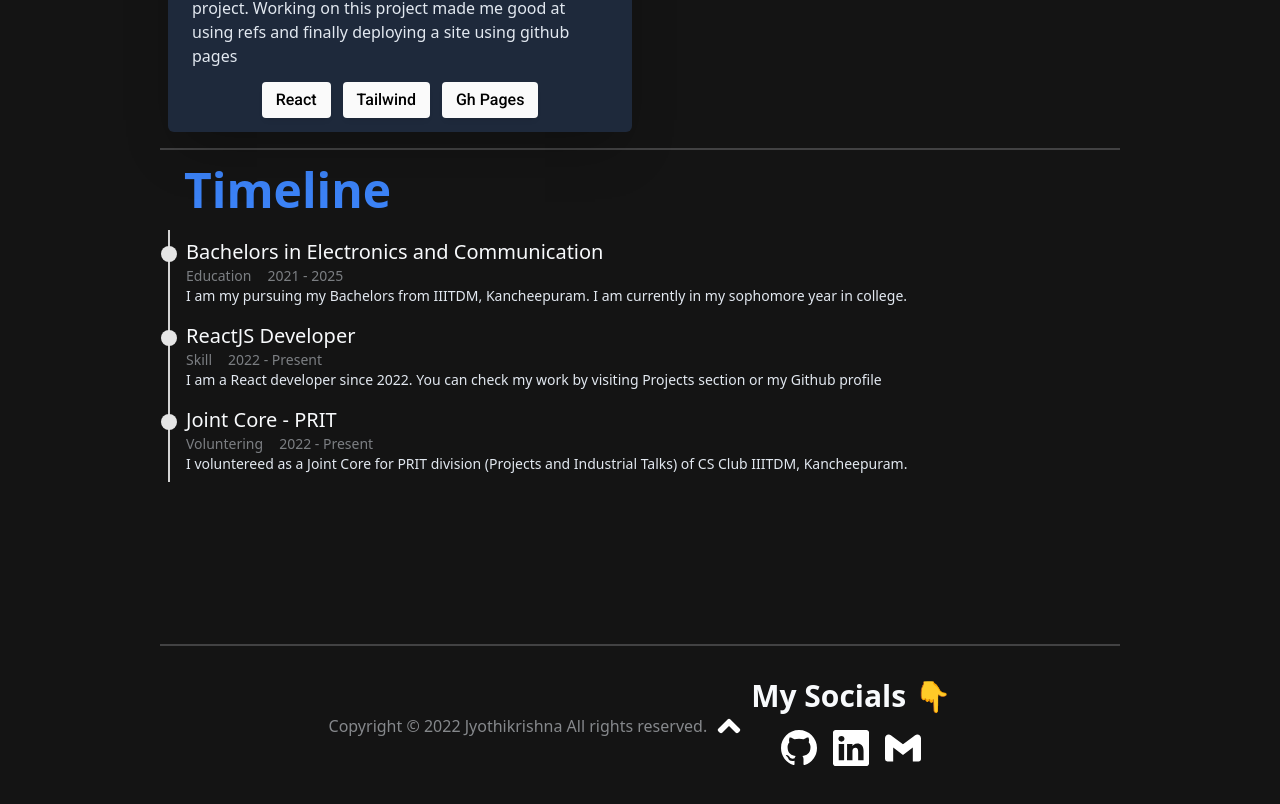
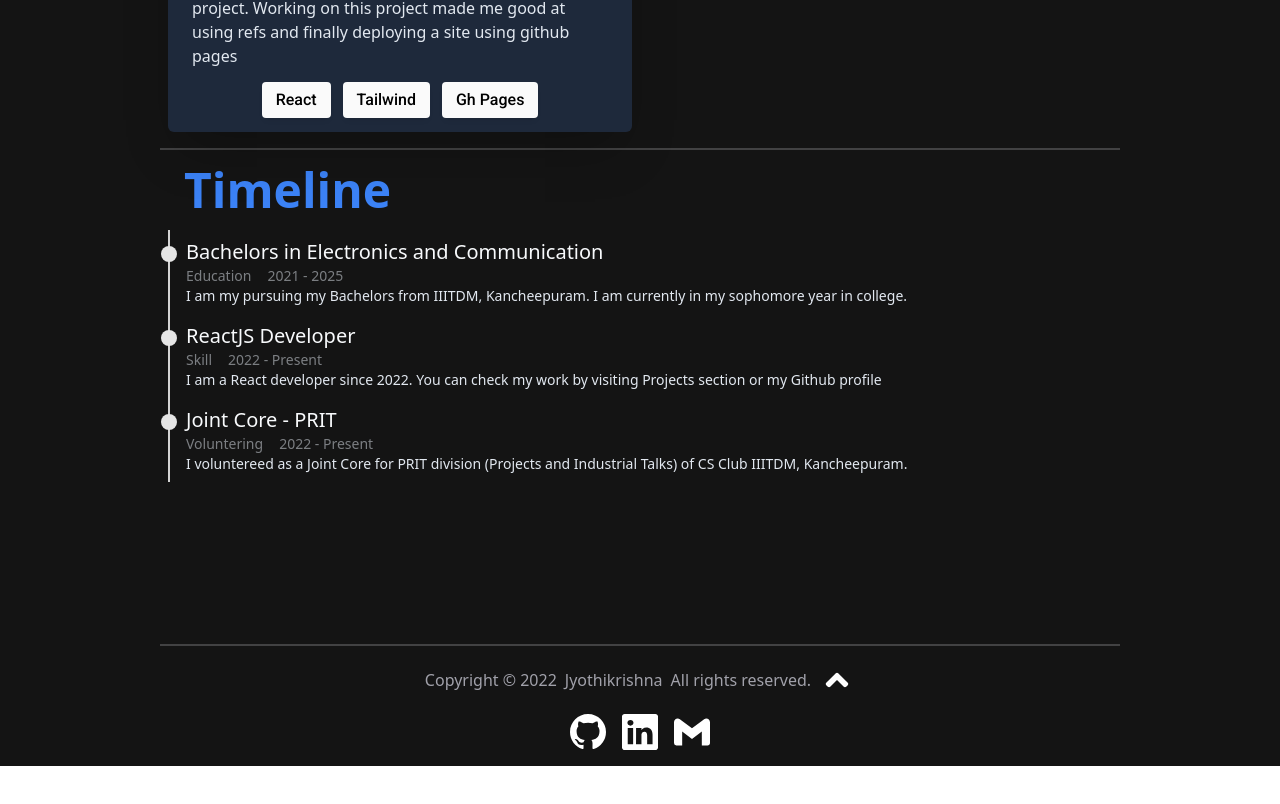
Before and after one commit to bhendi-boi/portfolio, a React (Vite) app: page / in a window 1280 px wide. Shown: the part 2532-3336 px from the top of the page. After the commit the page ends 3298 px from the top, so only its background shows below. Built offline with nearby package versions, Linux system fonts and the light colour scheme; grey boxes are pictures that could not be loaded.

Commit message:
updated footer colors

```diff
--- a/src/components/Contact.jsx
+++ b/src/components/Contact.jsx
@@ -2,11 +2,11 @@ import { BsLinkedin, BsGithub } from "react-icons/bs";
 import { SiGmail } from "react-icons/si";
 const Contact = ({ scrollRef }) => {
   return (
-    <div ref={scrollRef} className="mt-4 mb-6">
-      <p className="mb-4 text-3xl font-semibold text-center capitalize text-slate-50">
-        My socials 👇
-      </p>
-      <ul role="list" className="flex justify-center gap-4">
+    <ul
+      role="list"
+      ref={scrollRef}
+      className="flex justify-center gap-4 self-center col-span-2"
+    >
       <li>
         <a
           aria-label="github-icon"
@@ -44,7 +44,6 @@ const Contact = ({ scrollRef }) => {
         </a>
       </li>
     </ul>
-    </div>
   );
 };
 
--- a/src/components/Footer.jsx
+++ b/src/components/Footer.jsx
@@ -2,13 +2,13 @@ import ScrollButton from "./ScrollButton";
 import Contact from "./Contact";
 const Footer = ({ handleScrollToTop, scrollRef }) => {
   return (
-    <footer className="flex flex-wrap items-center justify-center gap-1 py-4 bg-background">
-      <p className="text-gray-300 opacity-60">
+    <footer className="flex flex-col gap-4 py-4 bg-background">
+      <p className="inline-flex items-center justify-center gap-2 text-center text-zinc-400">
         Copyright &copy; {new Date().getFullYear()}{" "}
         <span className="font-medium">Jyothikrishna</span>{" "}
         <span className="hidden sm:inline">All rights reserved.</span>{" "}
+        <ScrollButton handleScrollToTop={handleScrollToTop} />
       </p>
-      <ScrollButton handleScrollToTop={handleScrollToTop} />
       <Contact scrollRef={scrollRef} />
     </footer>
   );
--- a/src/components/ScrollButton.jsx
+++ b/src/components/ScrollButton.jsx
@@ -5,11 +5,11 @@ const ScrollButton = ({ handleScrollToTop }) => {
     <button
       onClick={handleScrollToTop}
       aria-label="scroll to top button"
-      className="z-50 rounded-full "
+      className="z-50 rounded-full"
     >
       <FaAngleUp
         size={36}
-        className="text-white transition-colors duration-200 hover:scale-110 hover:text-blue-500"
+        className="text-white transition duration-200 hover:scale-110 hover:text-blue-500"
       />
     </button>
   );
```
Lines whose indentation alone changed are shown as unchanged.
